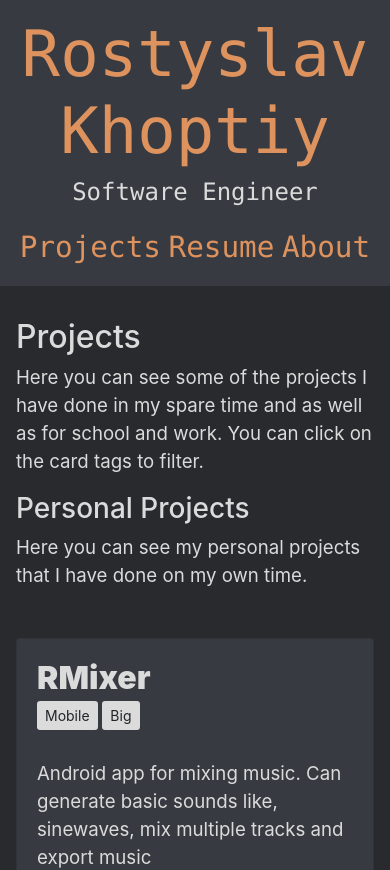
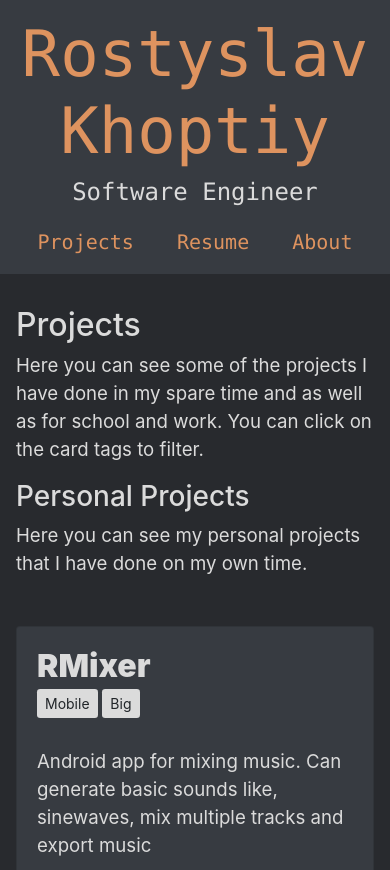
Before and after one commit to Ross65536/personal-website, a React (Create React App) app: page / in a window 390 px wide. Shown: the top 870 px of the page. Built offline with nearby package versions, Linux system fonts and the light colour scheme; the HTML template or start-up script is replaced by a standard one.

Commit message:
improve mobile css

```diff
--- a/src/App.scss
+++ b/src/App.scss
@@ -57,6 +57,12 @@ body {
   ul {
       display: flex;
       padding-left: 0;
+
+      @media (max-width: 430px) {
+        li a {
+          font-size: 15pt;
+        }
+      }
   }
 }
 
```
